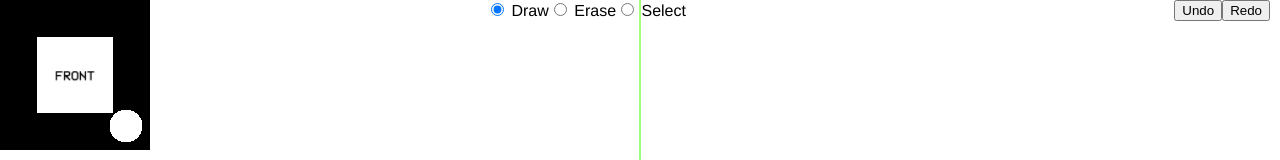
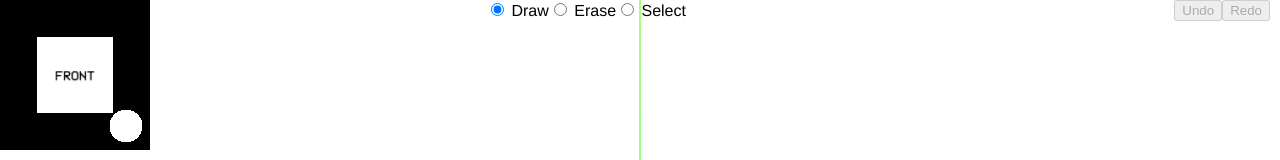
Before and after one commit to barese17/Penzil, a Vue app: page / in a window 1280 px wide. Shown: the top 160 px of the page. Built offline with nearby package versions, Linux system fonts and the light colour scheme; what undo-manager would draw is missing.

Commit message:
undoRedo UI reflects the state of undoable and redoable

```diff
--- a/src/App.vue
+++ b/src/App.vue
@@ -10,14 +10,9 @@
     :location="transformToolbar.location"
     :display="transformToolbar.display"
   />
-  <undo-redo @selected-tool="setSelectedTool" />
+  <undo-redo @selected-tool="setSelectedTool" ref="undoRedo" />
   <import />
-  <Canvas
-    :selectedTool="tool"
-    :mirror="mirror"
-    @setTransformToolbarDisplay="setTransformToolbarDisplay"
-    @setTransformToolbarPosition="setTransformToolbarPosition"
-  />
+  <Canvas :selectedTool="tool" :mirror="mirror" />
 </template>
 
 <script>
@@ -245,6 +240,8 @@ export default {
           vm.setSelectedTool(current);
         },
       });
+
+      this.$.refs.undoRedo.updateUi();
     },
     setSelectedObject: function (val) {
       this.selected = val;
@@ -255,9 +252,7 @@ export default {
       this.transformToolbar.location = val.location;
     },
     setTransformToolbarDisplay: function (val) {
-      console.log("called");
       this.transformToolbar.display = val;
-      console.log(this.transformToolbar.display);
     },
   },
   mounted() {
--- a/src/components/UndoRedo.vue
+++ b/src/components/UndoRedo.vue
@@ -1,8 +1,8 @@
 
 <template>
   <div>
-    <button @click="undo">Undo</button>
-    <button @click="redo">Redo</button>
+    <button @click="undo" :disabled="undoDisabled">Undo</button>
+    <button @click="redo" :disabled="redoDisabled">Redo</button>
   </div>
 </template>
 
@@ -10,26 +10,38 @@
 import UndoManager from "undo-manager";
 
 export let undoManager = new UndoManager();
+export let undoRedoComponent;
 
 export default {
   name: "UndoRedo",
   props: {},
   data() {
-    return {};
+    return {
+      undoDisabled: true,
+      redoDisabled: true,
+    };
   },
   methods: {
     undo: function () {
       undoManager.undo();
+      this.updateUi();
     },
     redo: function () {
       undoManager.redo();
+      this.updateUi();
     },
     setTool: function (val) {
       this.$emit("selected-tool", val);
     },
+    updateUi: function () {
+      this.undoDisabled = !undoManager.hasUndo();
+      this.redoDisabled = !undoManager.hasRedo();
+    },
   },
   watch: {},
-  mounted() {},
+  mounted() {
+    undoRedoComponent = this;
+  },
 };
 </script>
 
--- a/src/components/draw.js
+++ b/src/components/draw.js
@@ -4,7 +4,7 @@ import { MeshLine, MeshLineMaterial, MeshLineRaycast } from "three.meshline";
 import { scene, drawingScene, renderer, camera } from "../App.vue";
 import { erase } from "./erase.js"
 import { mirror } from "./mirror.js"
-import { undoManager } from "./UndoRedo.vue"
+import { undoManager, undoRedoComponent } from "./UndoRedo.vue"
 
 let draw = {
     l: undefined,
@@ -129,6 +129,8 @@ let draw = {
                 }
             });
 
+            undoRedoComponent.$.ctx.updateUi();
+
         }
         addVertex(x, y, z, force, unproject) {
             var v3 = new THREE.Vector3(x, y, z);
@@ -213,23 +215,23 @@ let draw = {
                     let minWidth = 0;
                     let baseWidth = 3;
                     let width = force[index] * 16;
-                    let tipLength = 5;
+                    let tailLength = 3;
 
                     //Beginning of the line
-                    if (index < tipLength) {
+                    if (index < tailLength) {
                         return map(
                             index,
                             minWidth,
-                            tipLength,
+                            tailLength,
                             minWidth,
                             baseWidth + width
                         ); //+ width
                     }
                     //End of the line
-                    else if (index > length - tipLength && end == "tail") {
+                    else if (index > length - tailLength && end == "tail") {
                         return map(
                             index,
-                            length - tipLength,
+                            length - tailLength,
                             length - 1,
                             baseWidth + width,
                             minWidth
@@ -267,7 +269,6 @@ let draw = {
         this.onEnd(mirrorOn);
         this.l.mesh.uuid = uuid;
         if (matrix) {
-            console.log(matrix)
             this.l.mesh.applyMatrix4(matrix)
         }
         if (position) {
--- a/src/components/erase.js
+++ b/src/components/erase.js
@@ -3,7 +3,7 @@ import { scene, renderer, camera, context } from "../App.vue";
 import { mirror } from "./mirror.js"
 import { MeshLineMaterial } from "three.meshline";
 import { draw } from "./draw.js";
-import { undoManager } from "./UndoRedo.vue"
+import { undoManager, undoRedoComponent } from "./UndoRedo.vue"
 
 let erase = {
     e: undefined,
@@ -278,6 +278,8 @@ let erase = {
             }
         });
 
+        undoRedoComponent.$.ctx.updateUi();
+
     },
     onStart: function (cx, cy) {
         this.e = new this.eraser();
--- a/src/components/select.js
+++ b/src/components/select.js
@@ -5,7 +5,7 @@ import { mirror } from "./mirror.js"
 import { erase } from "./erase.js"
 import { MeshLineMaterial, MeshLineRaycast } from "three.meshline";
 import { startAnimating, stopAnimating, loop } from "./animate.js"
-import { undoManager } from "./UndoRedo.vue"
+import { undoManager, undoRedoComponent } from "./UndoRedo.vue"
 
 let select = {
     s: undefined,
@@ -223,6 +223,8 @@ let select = {
                     renderer.render(scene, camera);
                 }
             });
+            undoRedoComponent.$.ctx.updateUi();
+
             this.selected = new Array();
         }
         select_internal(selection, matrix) {
@@ -235,19 +237,20 @@ let select = {
                 this.controls.attach(selection[0]);
                 this.controls.addEventListener("mouseDown", function () {
                     startAnimating();
-
                     var position = new THREE.Vector3();
                     this.object.getWorldPosition(position);
                     var quaternion = new THREE.Quaternion();
                     this.object.getWorldQuaternion(quaternion);
                     var scale = new THREE.Vector3();
                     this.object.getWorldScale(scale);
-
                     this.userData.startingTransform = {
                         position: position,
                         quaternion: quaternion,
                         scale: scale
                     }
+
+                    vm.$.ctx.setTransformToolbarDisplay(false);
+
                 })
                 this.controls.addEventListener("change", function () {
                     if (!loop) {
@@ -279,6 +282,14 @@ let select = {
                                 select.s.controls.object.quaternion.copy(startQuaternion);
                                 select.s.controls.object.scale.copy(startScale);
                                 select.s.helper.update();
+                                vm.$.ctx.setTransformToolbarDisplay(true)
+                                let transfromToolbarPosition = select.s.calculateTransfromToolbarPosition();
+                                vm.$.ctx.setTransformToolbarPosition({
+                                    left: transfromToolbarPosition.x,
+                                    top: transfromToolbarPosition.y,
+                                    location: transfromToolbarPosition.location,
+                                })
+                                select.s.helper.update();
                                 renderer.render(scene, camera);
                             },
                             redo: function () {
@@ -286,10 +297,27 @@ let select = {
                                 select.s.controls.object.quaternion.copy(endQuaternion);
                                 select.s.controls.object.scale.copy(endScale)
                                 select.s.helper.update();
+                                vm.$.ctx.setTransformToolbarDisplay(true)
+                                let transfromToolbarPosition = select.s.calculateTransfromToolbarPosition();
+                                vm.$.ctx.setTransformToolbarPosition({
+                                    left: transfromToolbarPosition.x,
+                                    top: transfromToolbarPosition.y,
+                                    location: transfromToolbarPosition.location,
+                                })
+                                select.s.helper.update();
                                 renderer.render(scene, camera);
                             }
                         });
                     }
+
+                    vm.$.ctx.setTransformToolbarDisplay(true);
+                    let position = select.s.calculateTransfromToolbarPosition();
+                    vm.$.ctx.setTransformToolbarPosition({
+                        left: position.x,
+                        top: position.y,
+                        location: position.location,
+                    })
+                    select.s.helper.update();
 
                     renderer.render(scene, camera);
                 })
@@ -313,8 +341,6 @@ let select = {
                 } else {
                     this.undoRedoMatrix = this.group.matrix
                 }
-
-
                 //calculate where is the center for the selected objects so we can set the center of the group before we attach objects to it;
                 var center = new THREE.Vector3();
                 selection.forEach((obj) => {
@@ -348,6 +374,9 @@ let select = {
                         quaternion: quaternion,
                         scale: scale
                     }
+
+                    vm.$.ctx.setTransformToolbarDisplay(false);
+
                 })
                 this.controls.addEventListener("change", function () {
                     if (!loop) {
@@ -397,6 +426,17 @@ let select = {
                                 select.s.controls.object.position.copy(startPosition);
                                 select.s.controls.object.quaternion.copy(startQuaternion);
                                 select.s.controls.object.scale.copy(startScale);
+
+                                select.s.helper.update();
+
+                                vm.$.ctx.setTransformToolbarDisplay(true)
+                                let transfromToolbarPosition = select.s.calculateTransfromToolbarPosition();
+                                vm.$.ctx.setTransformToolbarPosition({
+                                    left: transfromToolbarPosition.x,
+                                    top: transfromToolbarPosition.y,
+                                    location: transfromToolbarPosition.location,
+                                })
+
                                 select.s.helper.update();
 
                                 select.s.controls.object.children.forEach((obj) => {
@@ -418,8 +458,18 @@ let select = {
                             redo: function () {
                                 select.s.controls.object.position.copy(endPosition);
                                 select.s.controls.object.quaternion.copy(endQuaternion);
-                                //select.s.controls.object.quaternion.copy(endQuaternion).multiply(endQuaternion.clone().invert());
                                 select.s.controls.object.scale.copy(endScale)
+
+                                select.s.helper.update();
+
+                                vm.$.ctx.setTransformToolbarDisplay(true)
+                                let transfromToolbarPosition = select.s.calculateTransfromToolbarPosition();
+                                vm.$.ctx.setTransformToolbarPosition({
+                                    left: transfromToolbarPosition.x,
+                                    top: transfromToolbarPosition.y,
+                                    location: transfromToolbarPosition.location,
+                                })
+
                                 select.s.helper.update();
 
                                 select.s.controls.object.children.forEach((obj) => {
@@ -441,6 +491,15 @@ let select = {
                         });
                     }
 
+                    vm.$.ctx.setTransformToolbarDisplay(true)
+                    let transfromToolbarPosition = select.s.calculateTransfromToolbarPosition();
+                    vm.$.ctx.setTransformToolbarPosition({
+                        left: transfromToolbarPosition.x,
+                        top: transfromToolbarPosition.y,
+                        location: transfromToolbarPosition.location,
+                    })
+                    select.s.helper.update();
+
                     renderer.render(scene, camera);
                 })
                 scene.add(this.controls);
@@ -452,6 +511,7 @@ let select = {
                 this.helper.geometry.computeBoundingBox();
                 this.helper.update();
             }
+
             vm.$.ctx.setTransformToolbarDisplay(true)
             let position = this.calculateTransfromToolbarPosition();
             vm.$.ctx.setTransformToolbarPosition({
@@ -504,6 +564,8 @@ let select = {
                         renderer.render(scene, camera);
                     }
                 });
+
+                undoRedoComponent.$.ctx.updateUi();
 
                 renderer.render(scene, camera)
             }
```
Also changed, not shown: src/components/Canvas.vue (+0 -15 lines), 1 other file (tests, documents, lock files or other folders).
